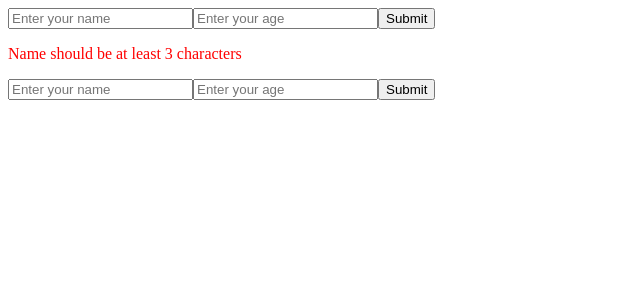
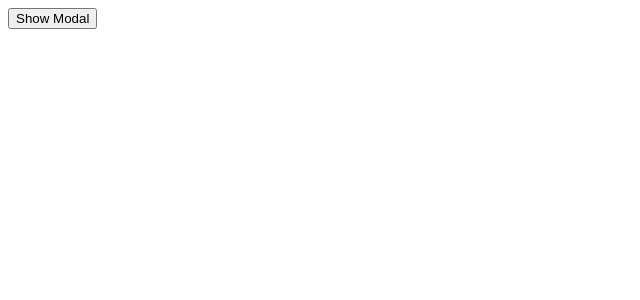
Before and after one commit to fjerbi/Advanced-react-concepts, a React (Vite) app: page / in a window 1280 px wide. Shown: the top 300 px of the page, without its empty margins (0-640 px from the left). Built offline with nearby package versions, Linux system fonts and the light colour scheme.

Commit message:
Controlled Modal

```diff
--- a/src/App.jsx
+++ b/src/App.jsx
@@ -1,11 +1,18 @@
-import { ControlledForm } from "./components/Controlled-uncontrolled-components/controlled-form";
-import { UncontrolledForm } from "./components/Controlled-uncontrolled-components/uncontrolled-form";
-
+import React from "react";
+import { ControlledModal } from "./components/controlled-modal";
 function App() {
+  const [shouldDisplay, setShouldDisplay] = React.useState(false);
   return (
     <>
-      <UncontrolledForm />
-      <ControlledForm />
+      <ControlledModal
+        shouldDisplay={shouldDisplay}
+        onClose={() => setShouldDisplay(false)}
+      >
+        <h3>This is a Controlled Modal</h3>
+      </ControlledModal>
+      <button onClick={() => setShouldDisplay(!shouldDisplay)}>
+        {shouldDisplay ? "Hide Modal" : "Show Modal"}
+      </button>
     </>
   );
 }
--- /dev/null
+++ b/src/components/controlled-modal.jsx
@@ -0,0 +1,33 @@
+import { styled } from "styled-components";
+
+const ModalBackground = styled.div`
+  position: absolute;
+  left: 0;
+  top: 0;
+  overflow: auto;
+  background-color: rgba(0, 0, 0, 0.4);
+  width: 100%;
+  height: 100%;
+`;
+
+const ModalContent = styled.div`
+  margin: 15% auto;
+  padding: 20px;
+  background-color: white;
+  width: 50%;
+`;
+
+export const ControlledModal = ({ shouldDisplay, onClose, children }) => {
+  return (
+    <>
+      {shouldDisplay && (
+        <ModalBackground onClick={onClose}>
+          <ModalContent onClick={(e) => e.stopPropagation()}>
+            <button onClick={onClose}>hide Modal</button>
+            {children}
+          </ModalContent>
+        </ModalBackground>
+      )}
+    </>
+  );
+};
```
Also changed, not shown: src/components/uncontrolled-modal.jsx (renamed from src/components/Modal.jsx, +6 -6 lines).
